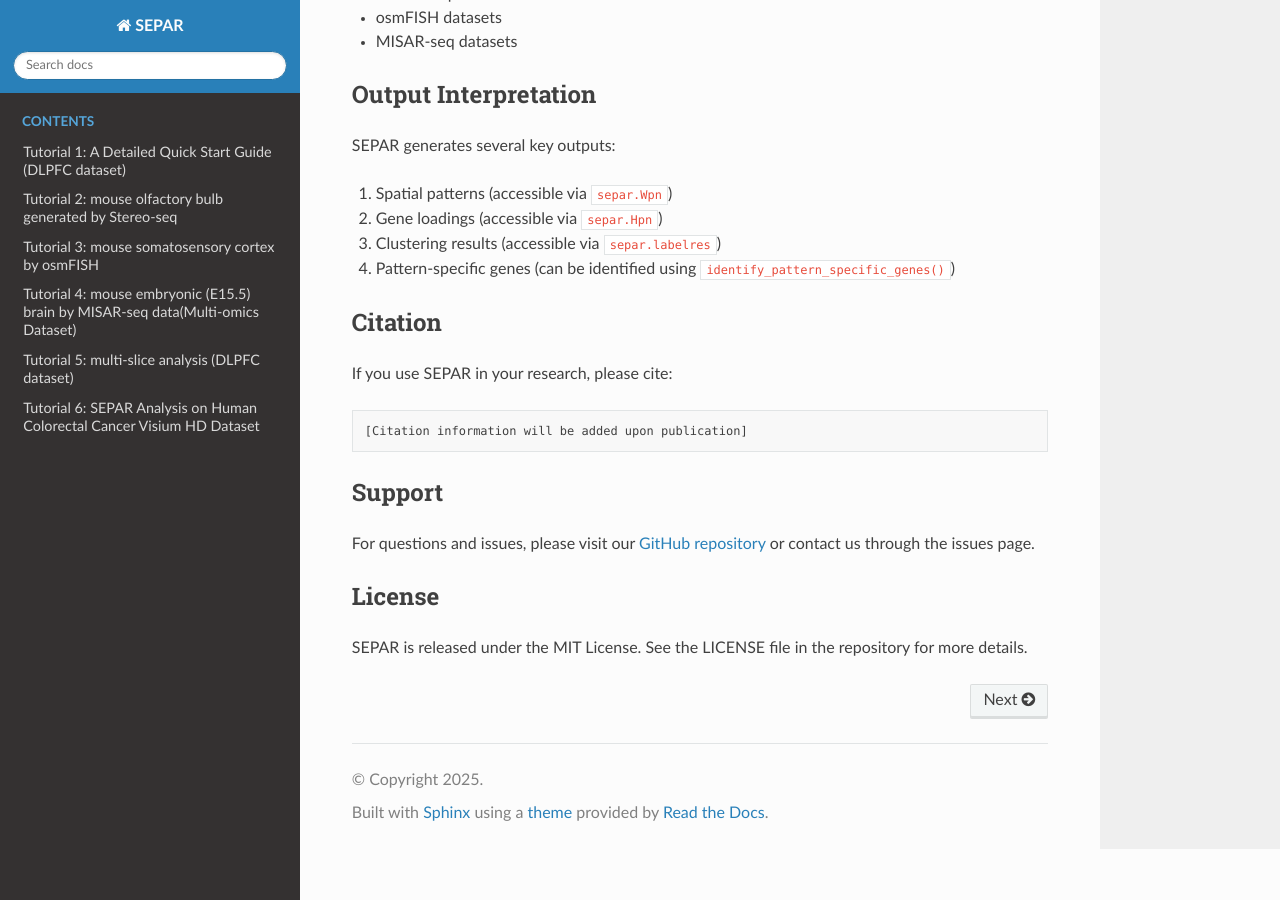
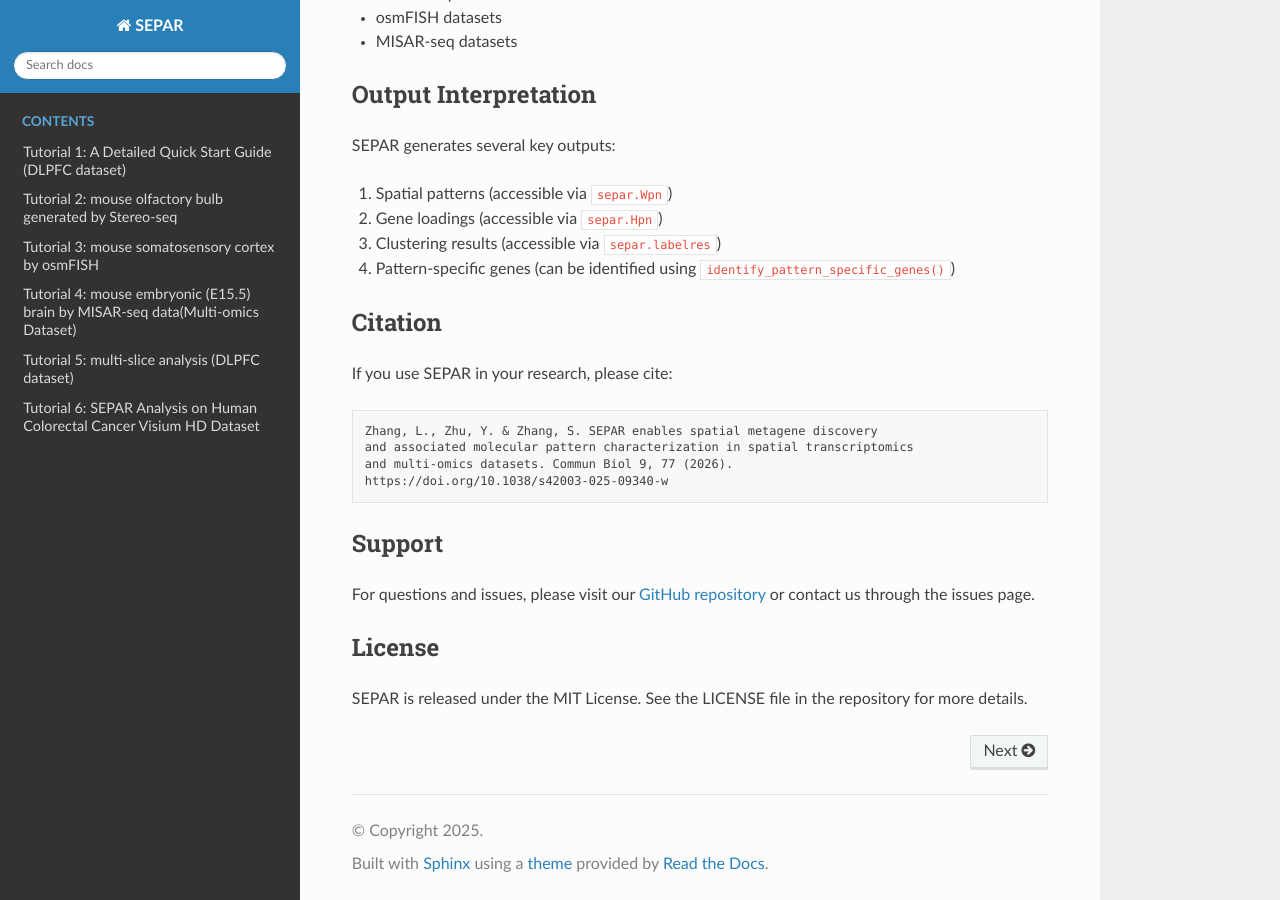
Before and after one commit to zerovain/SEPAR_tutorial, a Sphinx documentation site: the page built from docs/index.rst, in a window 1280 px wide and 900 px high, scrolled down 3606 px. Built offline with Sphinx 7.4.7 and the Read the Docs theme 3.1.0, drawn with Linux system fonts in a browser that asks for light colours.

Commit message:
Update citation information for SEPAR

```diff
--- a/docs/index.rst
+++ b/docs/index.rst
@@ -200,7 +200,10 @@ If you use SEPAR in your research, please cite:
 
 .. code-block:: text
 
-   [Citation information will be added upon publication]
+   Zhang, L., Zhu, Y. & Zhang, S. SEPAR enables spatial metagene discovery
+   and associated molecular pattern characterization in spatial transcriptomics
+   and multi-omics datasets. Commun Biol 9, 77 (2026).
+   https://doi.org/10.1038/s42003-025-09340-w
 
 Support
 -------
```
